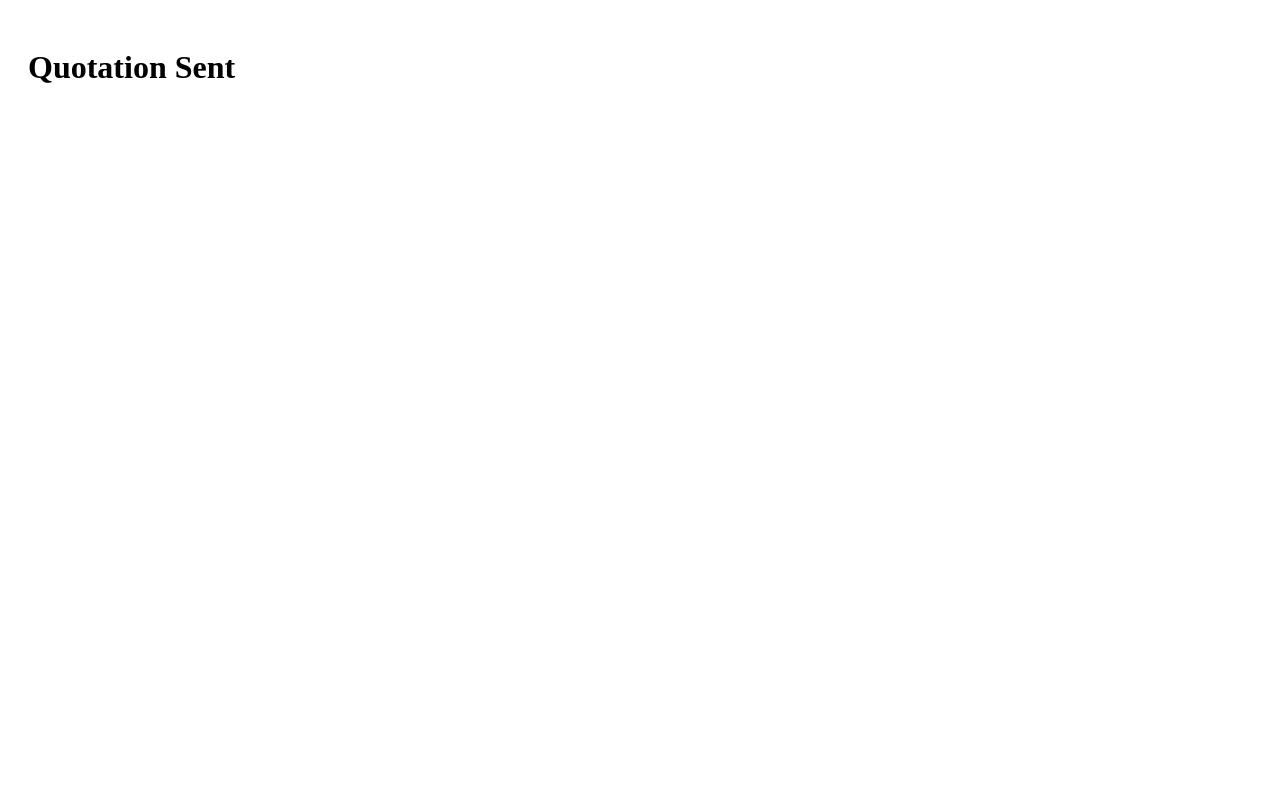
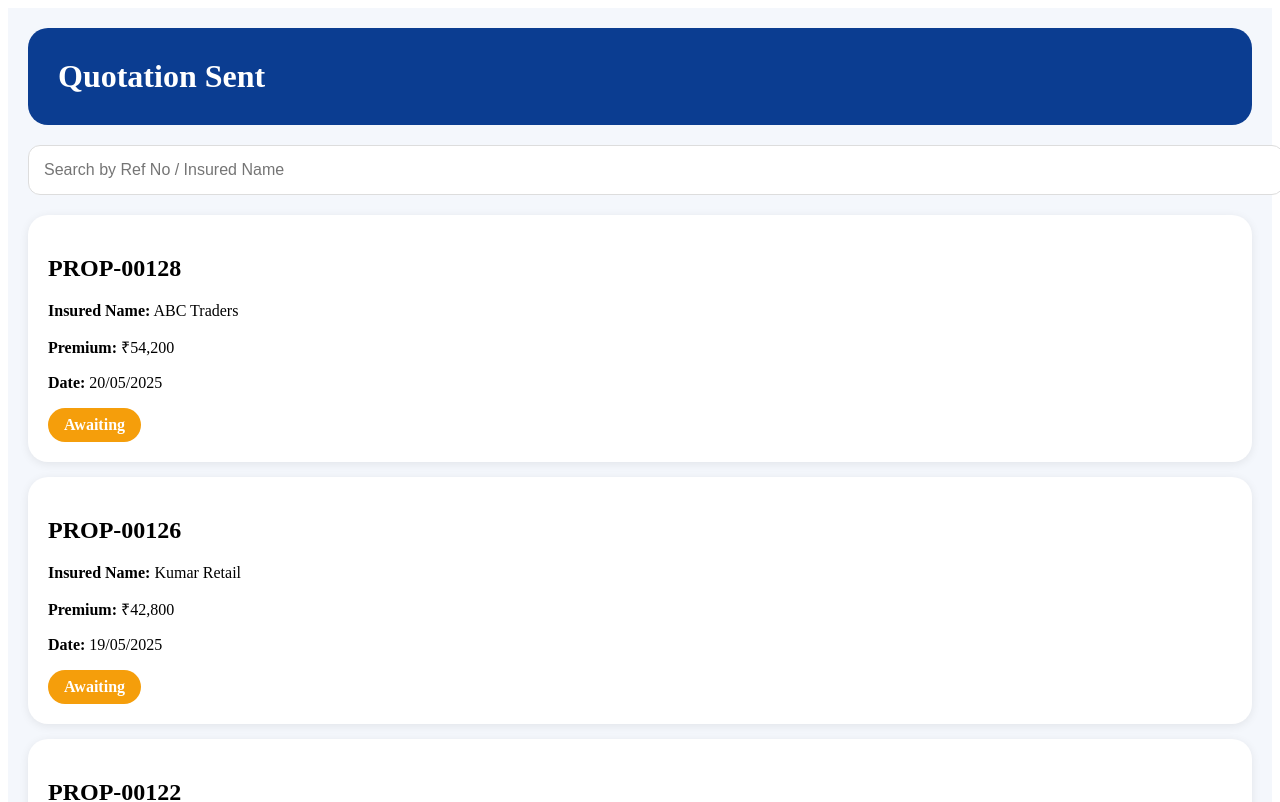
Before and after one commit to Arunsonly/property-insurance-portal, a Next.js app: page /admin/quotation-sent in a window 1280 px wide. Shown: the top 802 px of the page. Built offline with nearby package versions, Linux system fonts and the light colour scheme.

Commit message:
Update quotation-sent.js

```diff
--- a/pages/admin/quotation-sent.js
+++ b/pages/admin/quotation-sent.js
@@ -1,7 +1,110 @@
 export default function QuotationSent() {
+  const quotations = [
+    {
+      ref: "PROP-00128",
+      name: "ABC Traders",
+      premium: "₹54,200",
+      date: "20/05/2025",
+      status: "Awaiting",
+    },
+    {
+      ref: "PROP-00126",
+      name: "Kumar Retail",
+      premium: "₹42,800",
+      date: "19/05/2025",
+      status: "Awaiting",
+    },
+    {
+      ref: "PROP-00122",
+      name: "Shree Plastics",
+      premium: "₹36,500",
+      date: "18/05/2025",
+      status: "Accepted",
+    },
+    {
+      ref: "PROP-00120",
+      name: "Mohan Store",
+      premium: "₹28,700",
+      date: "17/05/2025",
+      status: "Accepted",
+    },
+  ];
+
   return (
-    <div style={{ padding: "20px" }}>
-      <h1>Quotation Sent</h1>
+    <div
+      style={{
+        background: "#f4f7fc",
+        minHeight: "100vh",
+        padding: "20px",
+      }}
+    >
+      <div
+        style={{
+          background: "#0b3d91",
+          color: "#fff",
+          padding: "30px",
+          borderRadius: "20px",
+          marginBottom: "20px",
+        }}
+      >
+        <h1 style={{ margin: 0 }}>Quotation Sent</h1>
+      </div>
+
+      <input
+        type="text"
+        placeholder="Search by Ref No / Insured Name"
+        style={{
+          width: "100%",
+          padding: "15px",
+          borderRadius: "12px",
+          border: "1px solid #ddd",
+          marginBottom: "20px",
+          fontSize: "16px",
+        }}
+      />
+
+      {quotations.map((item, index) => (
+        <div
+          key={index}
+          style={{
+            background: "#fff",
+            borderRadius: "20px",
+            padding: "20px",
+            marginBottom: "15px",
+            boxShadow: "0 2px 10px rgba(0,0,0,0.08)",
+          }}
+        >
+          <h2>{item.ref}</h2>
+
+          <p>
+            <strong>Insured Name:</strong> {item.name}
+          </p>
+
+          <p>
+            <strong>Premium:</strong> {item.premium}
+          </p>
+
+          <p>
+            <strong>Date:</strong> {item.date}
+          </p>
+
+          <span
+            style={{
+              background:
+                item.status === "Accepted"
+                  ? "#22c55e"
+                  : "#f59e0b",
+              color: "#fff",
+              padding: "8px 16px",
+              borderRadius: "20px",
+              display: "inline-block",
+              fontWeight: "bold",
+            }}
+          >
+            {item.status}
+          </span>
+        </div>
+      ))}
     </div>
   );
 }
```
